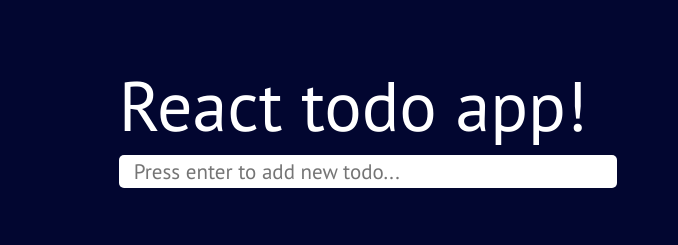
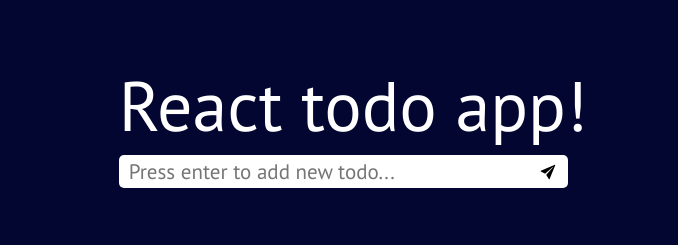
Before and after one commit to Dead-Reaven/25-todo-app-v2, a React (Create React App) app: page / in a window 1280 px wide. Shown: the top 245 px of the page, without its empty margins (287-965 px from the left). Built offline with nearby package versions, Linux system fonts and the light colour scheme; grey boxes are pictures that could not be loaded.

Commit message:
incon send added

```diff
--- a/src/CSS/TodoForm.module.css
+++ b/src/CSS/TodoForm.module.css
@@ -5,46 +5,43 @@
 .h1 {
 	font-size: 5rem;
 }
-.submit {
-	display: block;
-	width: 50%;
-	font-size: 3rem;
-	border-radius: 40px;
-	margin: 10px auto;
-	margin-bottom: 15px;
-	color: black;
-	background: white;
-	border: 4px solid black;
+.formInput {
+	width: 100%;
+	position: relative;
+	margin: 15px 0px 30px 0px;
 	transition: 0.3s;
 }
-.submit:hover {
+
+.formInput:hover {
+	transform: scale(120%);
+	font-size: 1.7rem;
+}
+.input {
+	width: calc(80% + 2.3rem);
+	padding: 3px 2.3rem 3px 10px;
+	font-size: 1.5rem;
+	border-radius: 5px;
+}
+
+.submit,.submitActive {
+	position: absolute;
+	top: 50%;
+	transform: translate(-50%, -50%);
+	right: 1.4rem;
+	font-size: 1.4rem;
+	color: black;
+	transition: 0.3s;
+}
+
+.submitActive:hover {
+	transform: scale(120%) translate(-50%, -50%);
 	cursor: pointer;
 	color: red;
-	transform: scale(105%);
-	border: 4px solid orange;
-	margin-bottom: 15px;
 }
 
-.input {
-	width: 100%;
-	padding: 3px 15px;
-	font-size: 1.5rem;
-	border-radius: 5px;
-	transition: 0.3s;
-	margin: 15px 0px 30px 0px;
-}
 @media (max-width: 560px) {
 	.input {
-		max-width: 85vw;
-		margin: 15px 15px 30px 15px;
-		/* width: calc(80vw - 70px); */
-		/* max-width: none; */
+		/* max-width: 85vw; */
+		/* margin: 15px 15px 30px 15px; */
 	}
 }
-.input:hover {
-	transform: scale(105%);
-	padding: 10px 15px;
-	/* margin-bottom: -30px; */
-	font-size: 1.7rem;
-	border: 4px solid orange;
-}
--- a/src/Components/Form.js
+++ b/src/Components/Form.js
@@ -1,4 +1,6 @@
 import { useState } from 'react';
+import { IoIosSend } from 'react-icons/io';
+
 import style from '../CSS/TodoForm.module.css';
 const Form = (props) => {
 	const { onSubmit } = props;
@@ -15,6 +17,7 @@ const Form = (props) => {
 	return (
 		<form className={style.Form} onSubmit={(event) => onSubmitHandler(event)}>
 			<h1 className={style.h1}>React todo app!</h1>
+			<div className={style.formInput}>
 				<input
 					className={style.input}
 					placeholder='Press enter to add new todo...'
@@ -24,9 +27,16 @@ const Form = (props) => {
 					autoComplete='off'
 					onChange={(event) => setTodoText(event.target.value)}
 				/>
-			{/* {!!todoText.length && (
-				<input type='submit' className={style.submit} value='Start todo!' />
-			)} */}
+				<IoIosSend
+					className={`${!!todoText.length ? style.submitActive : style.submit}`}
+					onClick={() => {
+						if (!!todoText.length) {
+							onSubmit(todoText);
+							setTodoText('');
+						}
+					}}
+				/>
+			</div>
 		</form>
 	);
 };
```
Lines whose indentation alone changed are shown as unchanged.
